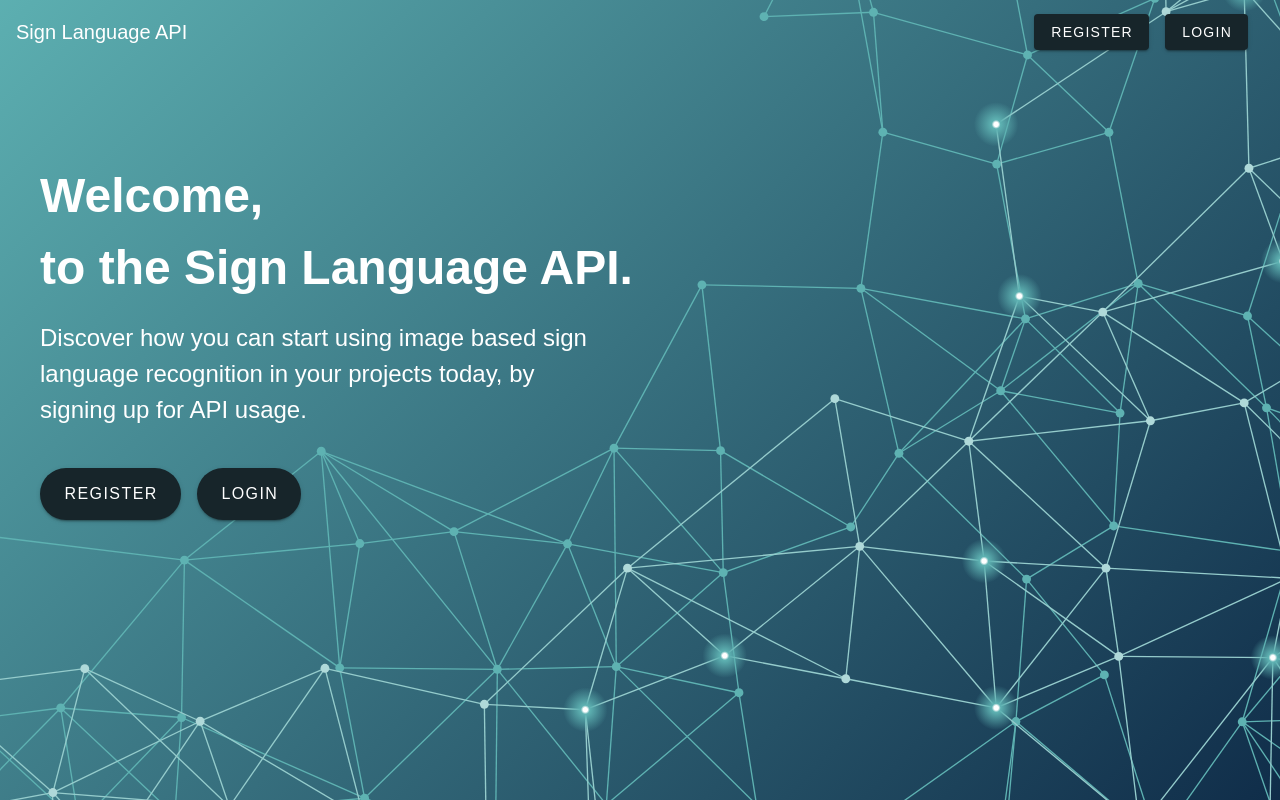
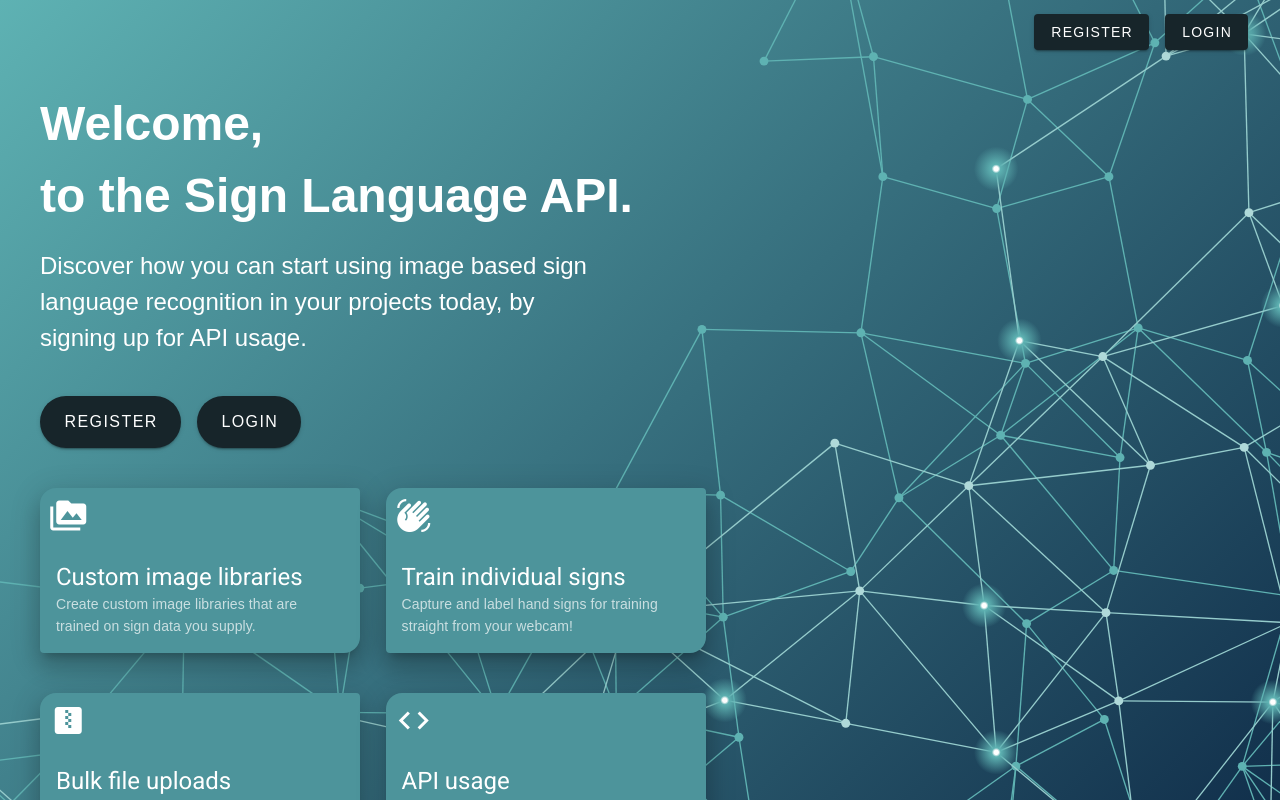
Before and after one commit to jhkritz/sign-language-api, a Vue app in the folder frontend/: page / in a window 1280 px wide. Shown: the top 800 px of the page. Built offline with nearby package versions, Linux system fonts and the light colour scheme; what vue-auth would draw is missing.

Commit message:
Updated home screen layout

```diff
--- a/frontend/src/views/home.vue
+++ b/frontend/src/views/home.vue
@@ -1,15 +1,15 @@
 <style>
 .bg {
-  position: fixed;
+  position: absolute;
   top: 0px;
   left: 0;
   z-index: 999;
   width: 100%;
-  height: 100vh;
-  text-align: center;
+  height: 180vh;
+  overflow: scroll;
 
   background-image: url('../assets/bg-poly.svg');
-  background-attachment: scroll;
+  background-attachment: fixed;
   background-size: cover;
   background-position: left, top;
 }
@@ -21,7 +21,7 @@
 
 .main-text {
   text-align: left;
-  margin-top: 12vh;
+  margin-top: 3vh;
   margin-left: 5vh;
   color: white;
   font-family: Arial, Helvetica, sans-serif;
@@ -42,12 +42,33 @@
   font-size: 1.5em;
   width: 45vw;
 }
+
+.features {
+  width: 100%;
+  align-content: space-between;
+  display: flex;
+  margin-top: 5vh;
+  margin-left: 5vh;
+  flex-wrap: wrap;
+  flex-direction: row;
+  gap: 2vw;
+}
+
+.frosted {
+  font-family: Arial, Helvetica, sans-serif;
+  background-color: #4D949B;
+  max-width: 20em;
+  max-height: 20em;
+  min-width: 20em;
+  min-height: 5em;
+  backdrop-filter: blur(40px) hue-rotate(0deg);
+}
 </style>
 
 <template>
   <div class="bg">
     <v-app-bar elevation="0" color=transparent class="bar">
-      <v-toolbar-title class="white--text">Sign Language API</v-toolbar-title>
+      <!--v-toolbar-title class="white--text">Sign Language API</v-toolbar-title-->
       <v-spacer></v-spacer>
       <v-btn color=#17252A class="mr-4 white--text" @click="goToRegister()">
         Register
@@ -74,6 +95,54 @@
       </v-btn>
     </div>
 
+    <div class="features">
+
+      <v-card color=#4D949B dark shaped class="frosted" elevation="15">
+        <v-icon large style="padding:0.8vw">mdi-folder-multiple-image</v-icon>
+        <v-card-title class="text-h5">
+          Custom image libraries
+        </v-card-title>
+
+        <v-card-subtitle>Create custom image libraries that are trained on sign data you supply.
+        </v-card-subtitle>
+      </v-card>
+
+      <v-card color=#4D949B dark shaped class="frosted" elevation="15">
+        <v-icon large style="padding:0.8vw">mdi-hand-wave</v-icon>
+        <v-card-title class="text-h5">
+          Train individual signs
+        </v-card-title>
+
+        <v-card-subtitle>Capture and label hand signs for training straight from your webcam!
+        </v-card-subtitle>
+      </v-card>
+
+    </div>
+
+    <div class="features">
+
+      <v-card color=#4D949B dark shaped class="frosted" elevation="15">
+        <v-icon large style="padding:0.8vw">mdi-zip-box</v-icon>
+        <v-card-title class="text-h5">
+          Bulk file uploads
+        </v-card-title>
+
+        <v-card-subtitle>Bulk upload a labelled image dataset for training.
+        </v-card-subtitle>
+      </v-card>
+
+      <v-card color=#4D949B dark shaped class="frosted" elevation="15">
+        <v-icon large style="padding:0.8vw">mdi-code-tags</v-icon>
+        <v-card-title class="text-h5">
+          API usage
+        </v-card-title>
+
+        <v-card-subtitle>Apply for an API key to use your trained datasets in your own projects.
+        </v-card-subtitle>
+      </v-card>
+
+    </div>
+
 
   </div>
 </template>
```
